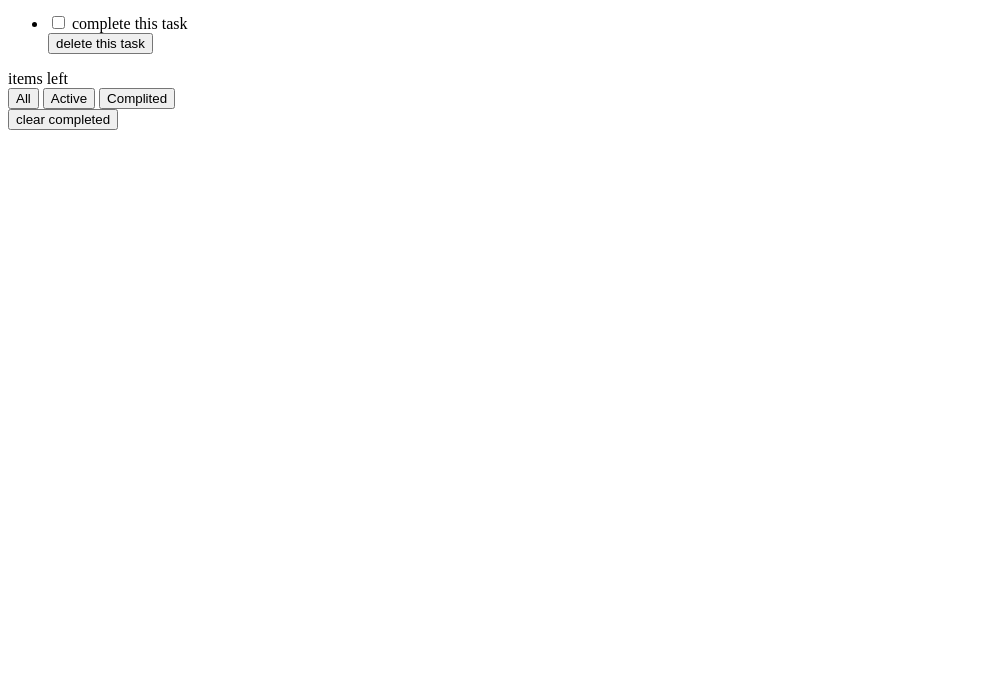
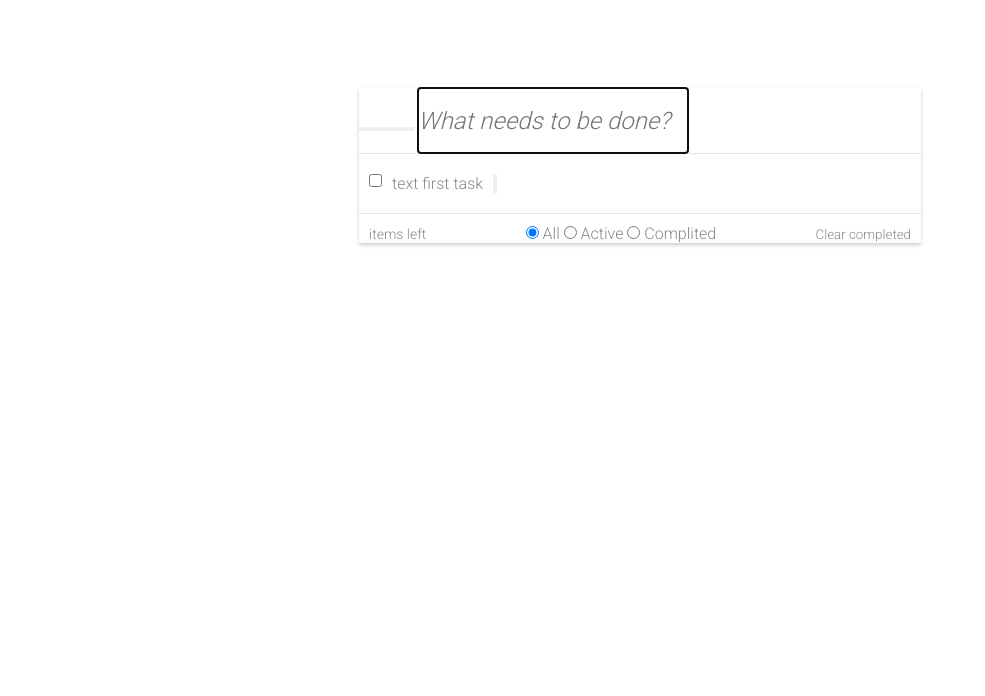
Before and after one commit to ok-technopolis-autumn-2022/Elizaveta_Voronina, a plain HTML site: page hw1.html in a window 1280 px wide. Shown: the part 104-800 px from the top of the page, without its empty margins (0-985 px from the left). Drawn offline with Linux system fonts and the light colour scheme.

Commit message:
update html + draft css

```diff
--- /dev/null
+++ b/css/styles.css
@@ -0,0 +1,92 @@
+@import url("https://fonts.googleapis.com/css2?family=Roboto:wght@100;300&display=swap");
+
+* {
+    margin: 0;
+    padding: 0;
+    box-sizing: border-box;
+    font-family: "Roboto", sans-serif;
+    color:#888888;
+}
+
+header {
+    font-size: 33px;
+    color: #CCCCCC;
+}
+
+.main {
+    position: relative;
+    max-width: 562px;
+    width: 100%;
+    margin: 115px auto 0;
+    background-color: #fff;
+    box-shadow: 0px 2px 4px rgba(0, 0, 0, 0.2);
+}
+
+.input-new-task {
+    position: relative;
+    height: 66px;
+    border-bottom: 1px solid #e5e5e5;
+    resize: none;
+}
+
+.input-new-task_btn-select-all {
+    width: 55px;
+    font-size: 0;
+}
+
+.input-new-task input {
+    height: 100%;
+    font-size: 24px;
+    color: #CCCCCC;
+    font-style: italic;
+    font-weight: 300;
+    border: 0;
+}
+
+.input-new-task label {
+    font-size: 0;
+}
+
+.tasks-block {
+    overflow-y: auto;
+}
+
+.tasks-block_item {
+    display: flex;
+    padding: 20px 10px;
+    cursor: pointer;
+    border-bottom: 1px solid #e5e5e5;
+}
+
+.tasks-block_item:hover {
+    background-color: #E6E6E6;
+}
+
+.tasks-block_item_complete {
+    font-size: 0;
+}
+
+.tasks-block_item_task_text {
+    margin: 0 10px 0 10px;
+}
+.tasks-block_item_task_delete {
+    font-size: 0;
+}
+
+.footer {
+    margin: 10px;
+    display: flex;
+    align-items: center;
+    justify-content: space-between;
+}
+.footer_items-left {
+    font-size: 14px;
+}
+.footer_clear button{
+    background-color: #ffffff;
+    border: 0;
+}
+.footer_clear button:hover {
+    cursor: pointer;
+  color:#000000;
+}
--- a/hw1.html
+++ b/hw1.html
@@ -5,6 +5,7 @@
     <title>Todos</title>
     <meta charset="utf-8">
     <link rel="icon" type="image/x-icon" href="">
+    <link href="css/styles.css" rel="stylesheet">
 </head>
 
 <body>
@@ -12,37 +13,41 @@
         <h1>todos</h1>
     </header>
     <main class="main">
-        <div class="input">
-            <button class="select_all">select all</button>
-            <input type="text" id="new" label="Add new item" autofocus="autofocus">
-            <label for="new">What needs to be done?</label>
+        <div class="input-new-task">
+            <button class="input-new-task_btn-select-all">select all</button>
+            <input type="text" id="add-new-task" label="Add new item" autofocus="autofocus" placeholder="What needs to be done?">
+            <label for="add-new-task">
+                What needs to be done?
+            </label>
         </div>
-        <div class="tasks_block">
+        <div class="tasks-block">
             <ul>
-                <li class="task">
-                    <div class="completed">
-                        <input type="checkbox" id="complete" label="completed task">
-                        <label for="complete">complete this task</label>
+                <li class="tasks-block_item">
+                    <div class="tasks-block_item_complete">
+                        <input type="checkbox" id="complete-the-task" label="completed task">
+                        <label for="complete-the-task">complete this task</label>
                     </div>
-                    <span class="task_text"></span>
-                    <button class="delete">delete this task</button>
+                    <span class="tasks-block_item_task_text">
+                    text first task</span>
+                    <button class="tasks-block_item_task_delete">delete this task</button>
                 </li>
             </ul>
         </div>
         <div class="footer">
-            <div class="left">
+            <div class="footer_items-left">
                 items left
             </div>
-            <div class="sorting">
-                <button placeholder="All">All</button>
-                <button placeholder="Active">Active</button>
-                <button placeholder="Complited">Complited</button>
+            <div class="footer_tasks-sorting">
+                <input type="radio" id="sorting-all" value="All" checked>
+                <label for="sorting-all">All</label>
+                <input type="radio" id="sorting-active" value="Active">
+                <label for="sorting-active">Active</label>
+                <input type="radio" id="sorting-complited" value="Complited">
+                <label for="sorting-complited">Complited</label>
             </div>
-            <div class="clear">
-                <button placeholder="Clear complited">clear completed</button>
+            <div class="footer_clear">
+                <button placeholder="Clear complited">Clear completed</button>
             </div>
         </div>
     </main>
-</body>
-
-</html>
+</body></html>
```
